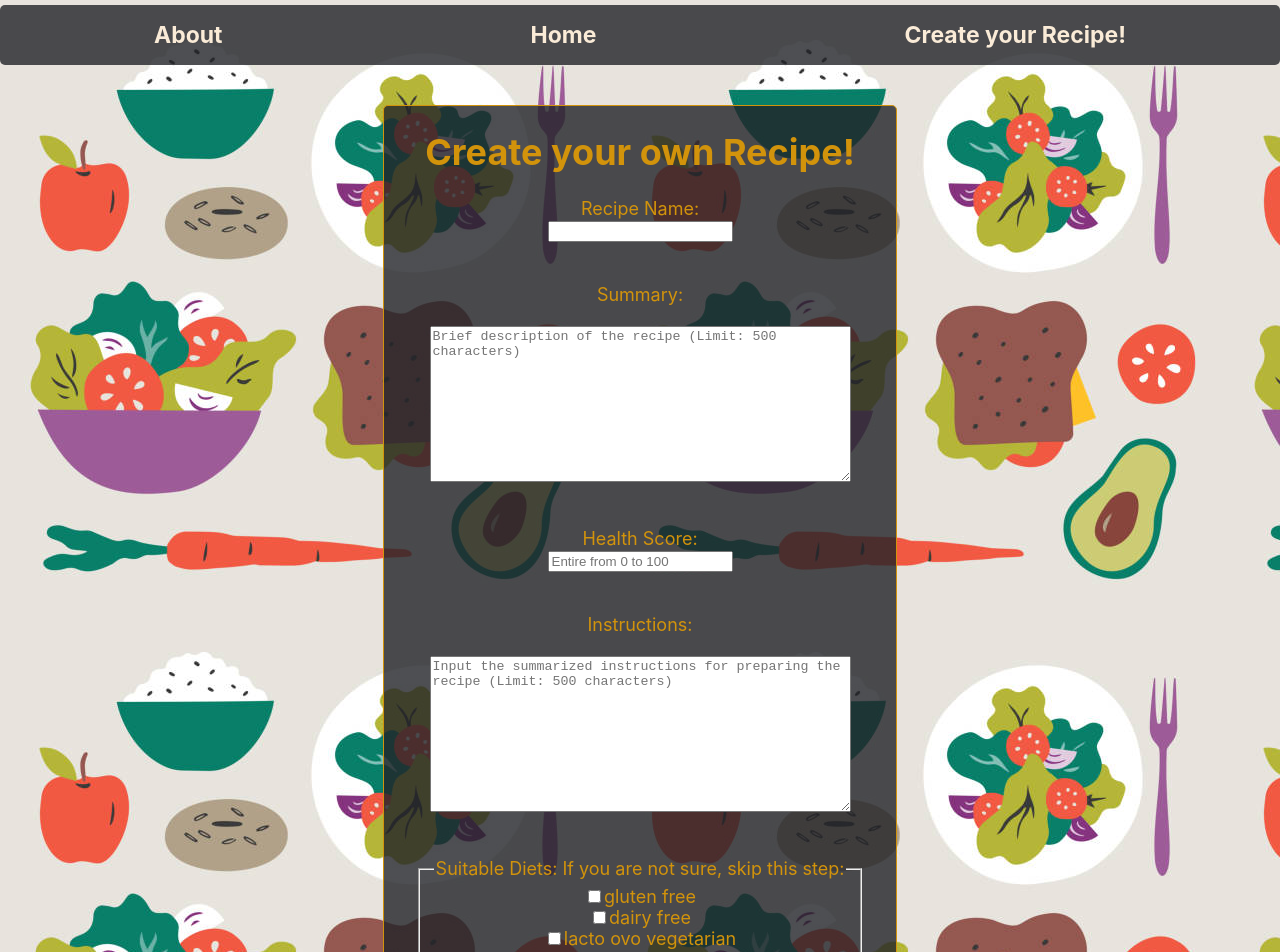
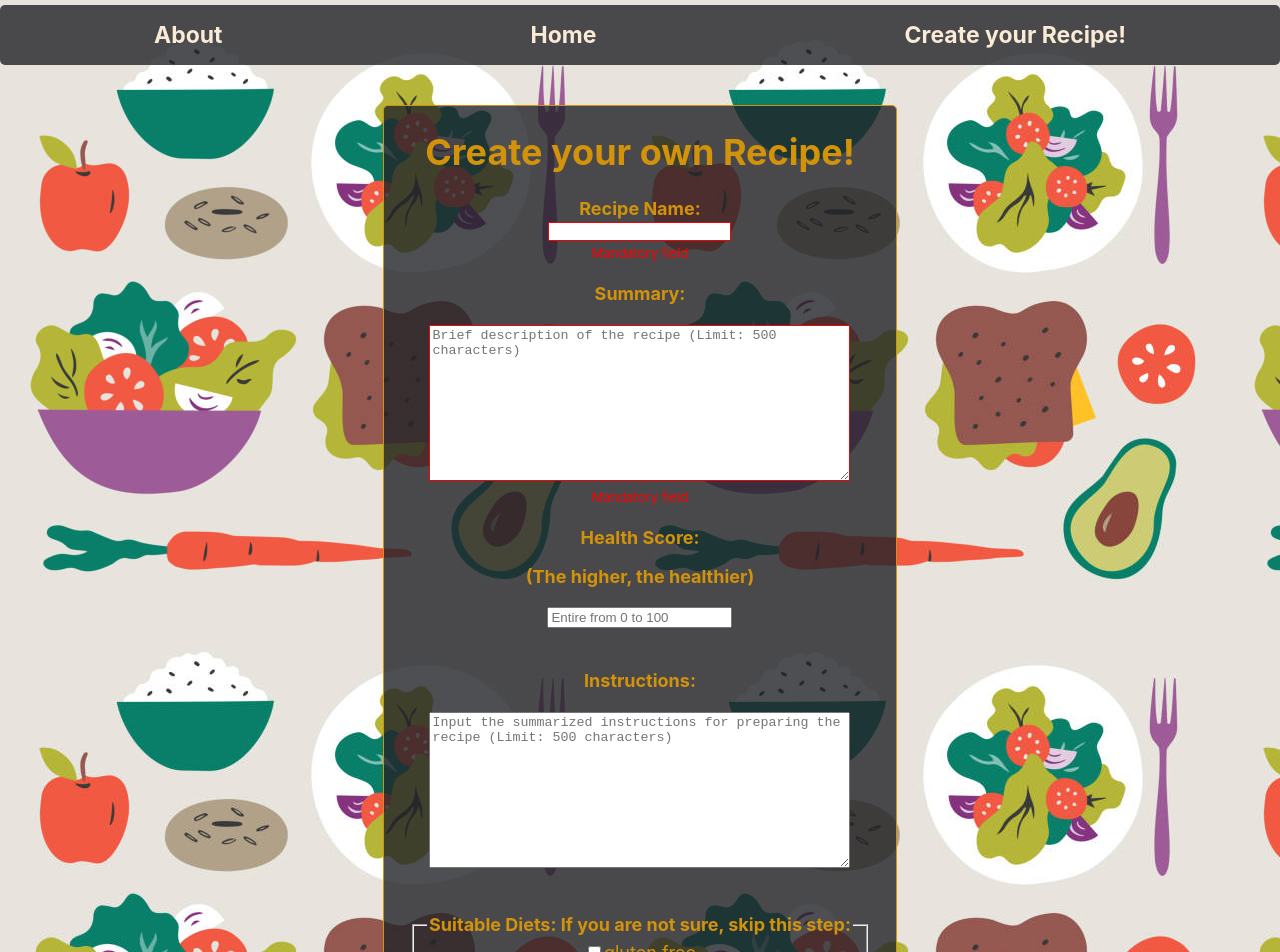
Before and after one commit to tomasdaverio/PI---Food, a React (Create React App) app in the folder client/: page /app/recipe/create in a window 1280 px wide. Shown: the top 952 px of the page. Built offline with nearby package versions, Linux system fonts and the light colour scheme.

Commit message:
form controlado y mejorado en funcionamiento y estilos

```diff
--- a/client/src/Components/Form.jsx
+++ b/client/src/Components/Form.jsx
@@ -17,9 +17,9 @@ export const Form = (props) => {
   })
 
   const [error,setError] = useState({
-    name: "" , //que no este vacio, que no contenga simbolos.
-   summary: "" , //que no este vacio, que no contenga simbolos.
-    hscore: "", //que no este vacio, que este entre 0 y 100 aclarando el criterio.
+    name: "Mandatory field" ,                               //que no este vacio, que no contenga simbolos.
+   summary: "Mandatory field" ,                             //que no este vacio, que no contenga simbolos.
+    hscore: "",                                             //que no este vacio, que este entre 0 y 100 aclarando el criterio.
     instructions: ""
   })
 
@@ -28,26 +28,20 @@ export const Form = (props) => {
     return /^[A-Z ]+$/i.test(value)
   }
 
-  const validateNum = (input) => {
-    const value = input.trim() ;
-    return /^[0-9 ]+$/i.test(value)
-  }
-
-
-
   const changeHandler = (e) => {
     const property = e.target.name ;
     const value = e.target.value ;
     const checked = e.target.checked ;
 
     if(property !== 'diets') setRecipe({...recipe,[property]:value}) ;
-    if(property === 'diets' && checked === true) setRecipe({...recipe,diets:[...recipe.diets,value]}) ;
-    if(property === 'diets' && checked === false) setRecipe({...recipe,diets: recipe.diets.filter( r => r !== value)}) ;
+    if(property === 'diets' && checked ) setRecipe({...recipe,diets:[...recipe.diets,value]}) ;
+    if(property === 'diets' && !checked ) setRecipe({...recipe,diets: recipe.diets.filter( r => r !== value)}) ;
 
     // validaciones:
 
     switch(property){
       case 'name':
+
         if (!value.length) {
           setError({...error,[property]:`${property} is mandatory field`})
         } else if(validate(value)){
@@ -56,6 +50,7 @@ export const Form = (props) => {
           setError({...error,[property]:`${property} can only be composed by letters(a,b,..,z).`})
         }
         break;
+
       case 'summary':
         if (!value.length) {
           setError({...error,[property]:`${property} is mandatory field`})
@@ -65,6 +60,7 @@ export const Form = (props) => {
           setError({...error,[property]:`${property} have a maximum length of 500 characters`})
         }
         break;
+
       case 'instructions':
         if (value.length<=500){
           setError({...error,[property]:""})
@@ -72,12 +68,14 @@ export const Form = (props) => {
           setError({...error,[property]:`${property} have a maximum length of 500 characters`})
         }
         break;
+
       case 'hscore':
-        value = Number(value)
-        if (value >=0 && value <=100 && typeof value === 'number' && Number.isInteger(value)){
+       let val = Number(value)
+        console.log(val,typeof val)
+        if (val >=0 && val <=100 && typeof val === 'number' && Number.isInteger(val)){
           setError({...error,[property]:""})
         } else {
-          setError({...error,[property]:`${property}  must be an entire number between 0 and 100.`})
+          setError({...error,[property]:`${property}  must be an entire number(0,1,2...,100) from 0 to 100.`})
         }
         break;
     }
@@ -85,16 +83,19 @@ export const Form = (props) => {
 
   const submitHandler=(event)=>{
     event.preventDefault();
-    dispatch(addRecipe(recipe)) ;
-    alert('Recipe Created! :)')
-}
+   if(error.name || error.summary || error.hscore || error.instructions) {
+      return alert('Missing or wrong fields.Check the red messages in each field');
+    } else {
+      dispatch(addRecipe(recipe)) ;
+      alert('Recipe Created! :)') ;
+}}
 
  return (
     <div className={style.form}>
       <h1>Create your own Recipe!</h1>
          <form id='form' onSubmit={submitHandler}>
 
-                <label htmlFor="name">Recipe Name:
+                <label className={style.label} htmlFor="name">Recipe Name:
                 <br />
                 <input className={error.name && style.errorborder} type="text" name="name" id="name" value={recipe.name} onChange={changeHandler} />
                 </label>
@@ -104,7 +105,7 @@ export const Form = (props) => {
                 <br />
                 <br />
 
-                <label htmlFor="summary">Summary:
+                <label className={style.label} htmlFor="summary">Summary:
                 <br />
                 <br />
                 <textarea
@@ -128,8 +129,9 @@ export const Form = (props) => {
                 <br />
                 <br />
 
-                <label htmlFor="hscore">Health Score:
+                <label className={style.label} htmlFor="hscore">Health Score:
                 <br />
+                <p>(The higher, the healthier)</p>
                 <input
                 className={error.hscore && style.errorborder}
                 type="text"
@@ -146,7 +148,7 @@ export const Form = (props) => {
                 <br />
                 <br />
 
-                <label htmlFor="instructions" > Instructions:
+                <label className={style.label} htmlFor="instructions" > Instructions:
                 <br />
                 <br />
                 <textarea
@@ -170,7 +172,7 @@ export const Form = (props) => {
                 <br />
 
                 <fieldset onChange={changeHandler}>
-                <legend>Suitable Diets: If you are not sure, skip this step:</legend>
+                <legend className={style.label}>Suitable Diets: If you are not sure, skip this step:</legend>
                 {dietset.map( diet => { return (
                 <div>
                 <input type="checkbox" id={diet} name="diets" value={diet} />
@@ -182,7 +184,8 @@ export const Form = (props) => {
                 <br />
                 <button className={style.button}
                 type="submit"
-                disabled={(!error.name && !error.summary && !error.hscore) && !error.instructions ? false : true }>Create</button>
+                // disabled={(!error.name && !error.summary && !error.hscore && !error.instructions) ? false : true }
+                >Create</button>
 
           </form>
 
--- a/client/src/Styles/Form.module.css
+++ b/client/src/Styles/Form.module.css
@@ -46,3 +46,7 @@
 .errorborder {
     border: 1px solid rgb(240, 5, 5);
 }
+
+.label{
+    font-weight:bold
+}
```
Also changed, not shown: client/src/resources/img/about3.jpg (deleted).
